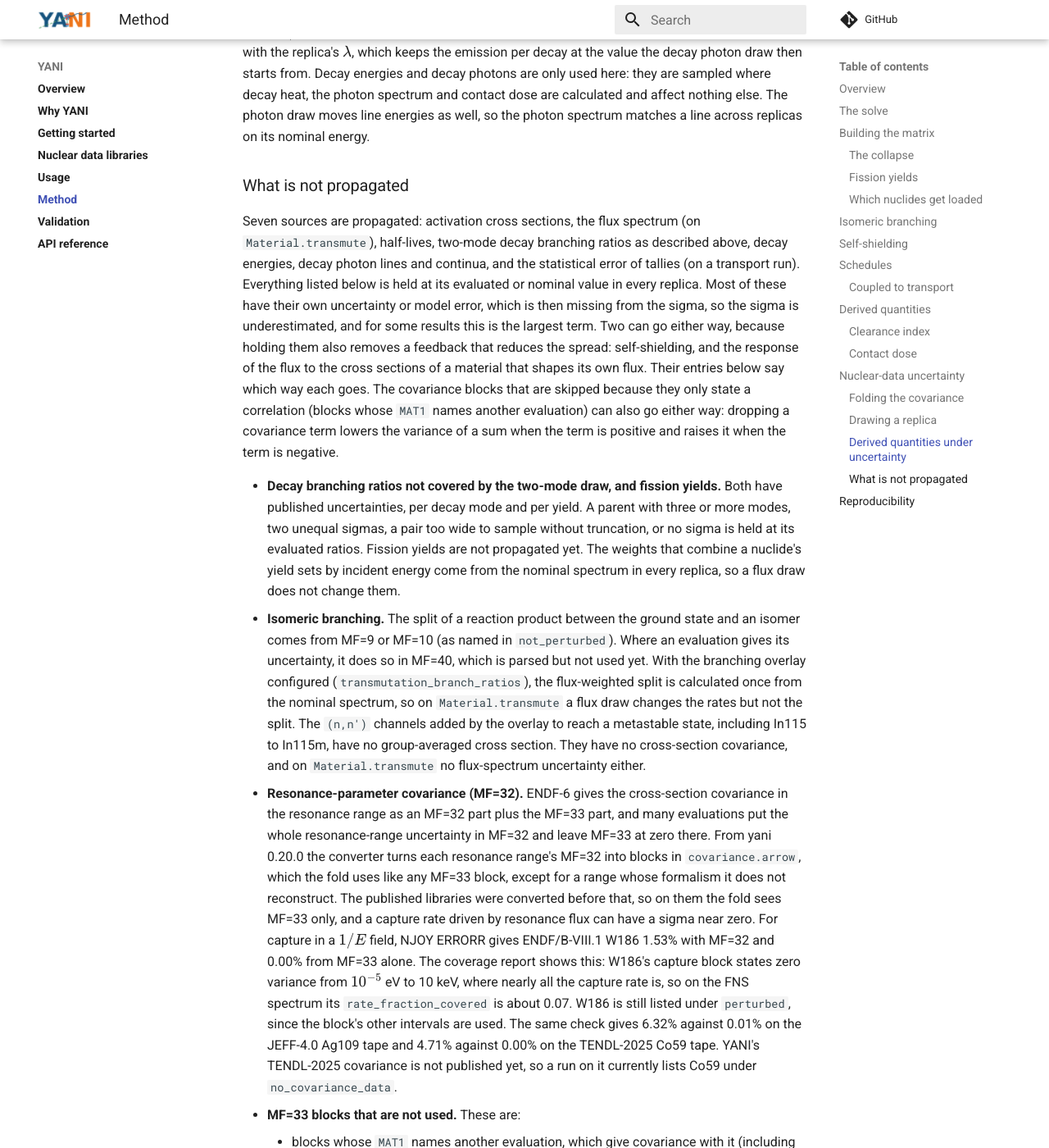
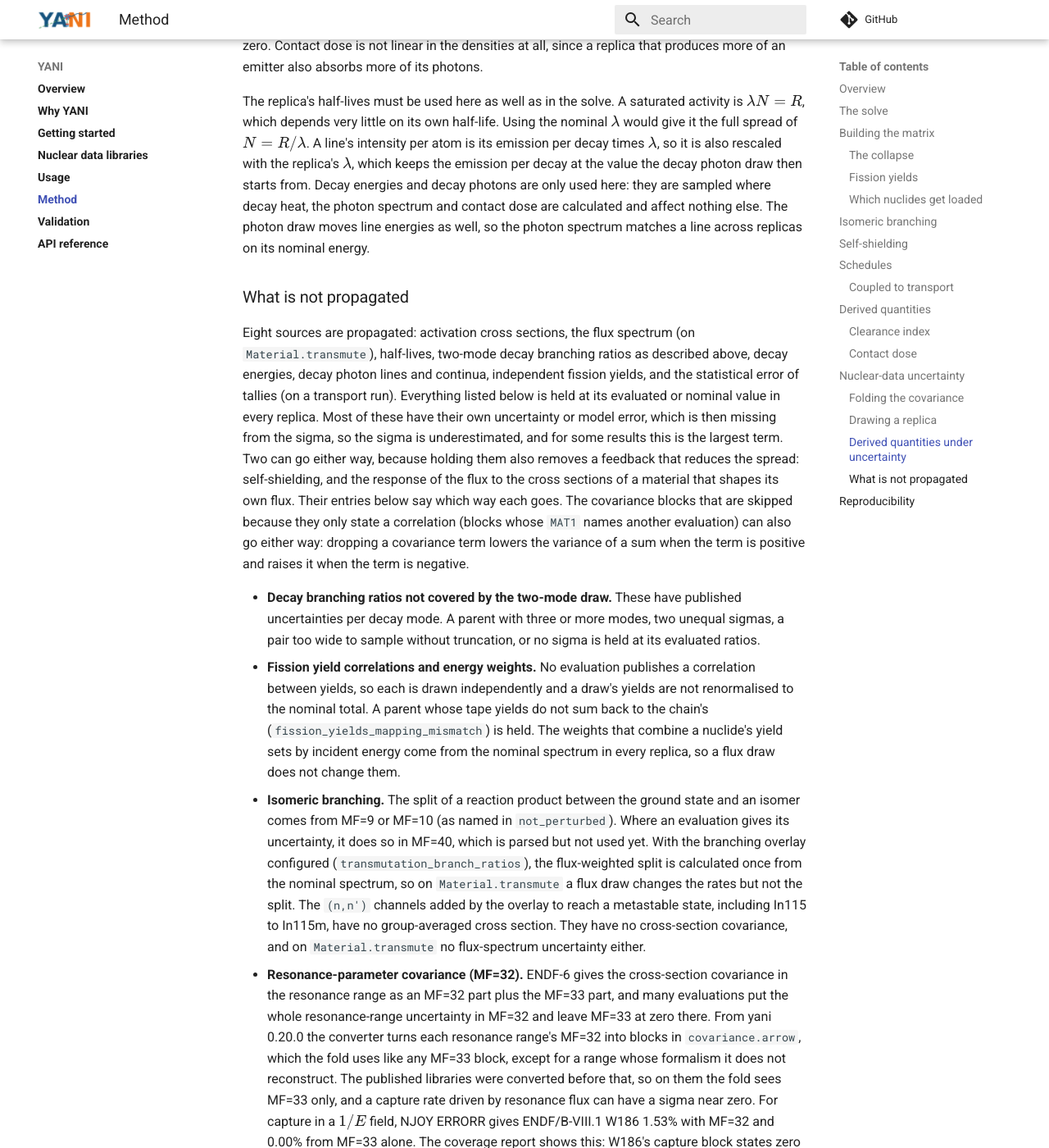
Before and after one commit to fusion-neutronics/yani, an MkDocs documentation site: the page built from docs/method.md, in a window 1280 px wide and 1400 px high, scrolled down 13164 px. Shown: the whole window at 82% size. Built offline with MkDocs 1.6.1 and Material for MkDocs 9.7.7, drawn with Linux system fonts in a browser that asks for light colours; comment, search, counter and statistics services are not loaded; some of the changed text lies outside the part shown.

Commit message:
Document the fission_yield uncertainty source
Core now draws each independent fission yield from its stated DY and
sums the draws onto the chain's products with the converter's own
stand-in rule. The docs list it as the eighth source, describe the
draw, the mapping check and alias sharing, show the new info keys, and
keep only the yield correlations and the energy weights under what is
not propagated.

```diff
--- a/docs/method.md
+++ b/docs/method.md
@@ -542,12 +542,19 @@
   takes its own draw from its intensity sigma (dRI, which MT=457 states
   relative to FD and without FD's sigma, so nothing is counted twice) and one
   from its energy sigma (dER).
+- **Fission yields.** Each independent yield (MT=454) the tape states a DY
+  for is drawn on the tape's own product, and the draws are summed onto the
+  chain's products the way the converter summed the nominal yields: a product
+  with no decay data lands on its stand-in. The mapping is not stored, so it
+  is rebuilt with the converter's rule and checked against the nominal yields.
+  An actinide that borrows another's yields shares that evaluation's draw.
 - **Tallied rates.** On a transport run, drawn jointly from their per-history
   covariance.
 
 The decay data gives an expected value and a standard deviation for each value,
 with no distribution or correlation (ENDF-102 section 29.1), and each nuclide is
-sampled independently. A half-life, decay energy or photon value is its nominal value times a
+sampled independently. A half-life, decay energy, photon value or fission
+yield is its nominal value times a
 lognormal factor with mean one and variance equal to the squared relative
 sigma, so every draw is positive and the ensemble has the stated mean and sigma
 exactly, with no floor. The independence between a nuclide's decay-energy
@@ -617,10 +624,10 @@
 
 ### What is not propagated
 
-Seven sources are propagated: activation cross sections, the flux spectrum (on
+Eight sources are propagated: activation cross sections, the flux spectrum (on
 `Material.transmute`), half-lives, two-mode decay branching ratios as described
-above, decay energies, decay photon lines and continua, and the statistical
-error of tallies (on a transport run). Everything listed below is held at its evaluated or nominal value in
+above, decay energies, decay photon lines and continua, independent fission
+yields, and the statistical error of tallies (on a transport run). Everything listed below is held at its evaluated or nominal value in
 every replica. Most of these have their own uncertainty or model error, which
 is then missing from the sigma, so the sigma is underestimated, and for some
 results this is the largest term. Two can go either way, because holding them
@@ -632,13 +639,16 @@
 the variance of a sum when the term is positive and raises it when the term is
 negative.
 
-- **Decay branching ratios not covered by the two-mode draw, and fission
-  yields.** Both have published uncertainties, per decay mode and per yield. A
-  parent with three or more modes, two unequal sigmas, a pair too wide to
-  sample without truncation, or no sigma is held at its evaluated ratios.
-  Fission yields are not propagated yet. The weights that combine a nuclide's
-  yield sets by incident energy come from the nominal spectrum in every
-  replica, so a flux draw does not change them.
+- **Decay branching ratios not covered by the two-mode draw.** These have
+  published uncertainties per decay mode. A parent with three or more modes,
+  two unequal sigmas, a pair too wide to sample without truncation, or no
+  sigma is held at its evaluated ratios.
+- **Fission yield correlations and energy weights.** No evaluation publishes a
+  correlation between yields, so each is drawn independently and a draw's
+  yields are not renormalised to the nominal total. A parent whose tape yields
+  do not sum back to the chain's (`fission_yields_mapping_mismatch`) is held.
+  The weights that combine a nuclide's yield sets by incident energy come from
+  the nominal spectrum in every replica, so a flux draw does not change them.
 - **Isomeric branching.** The split of a reaction product between the ground
   state and an isomer comes from MF=9 or MF=10 (as named in `not_perturbed`).
   Where an evaluation gives its uncertainty, it does so in MF=40, which is
```
Also changed, not shown: other parts of docs/method.md (+3 -2 lines), docs/usage.md (+12 -5 lines).
